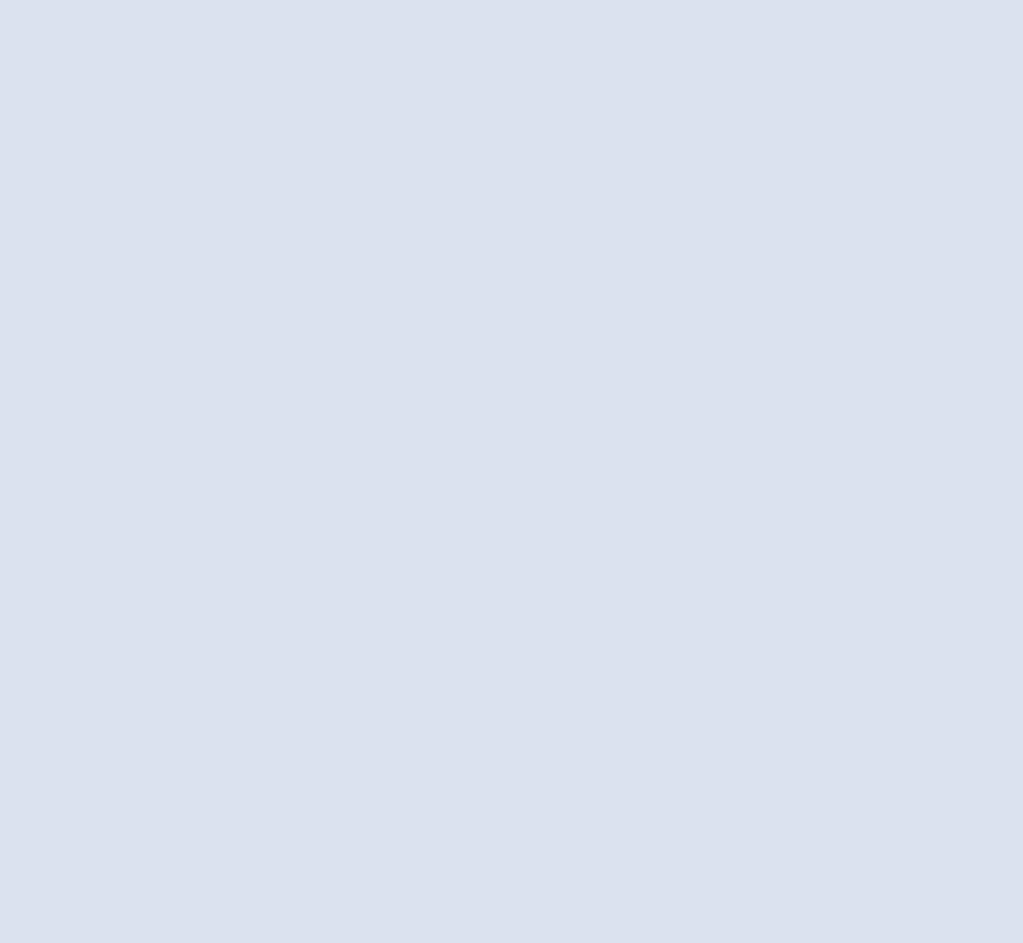
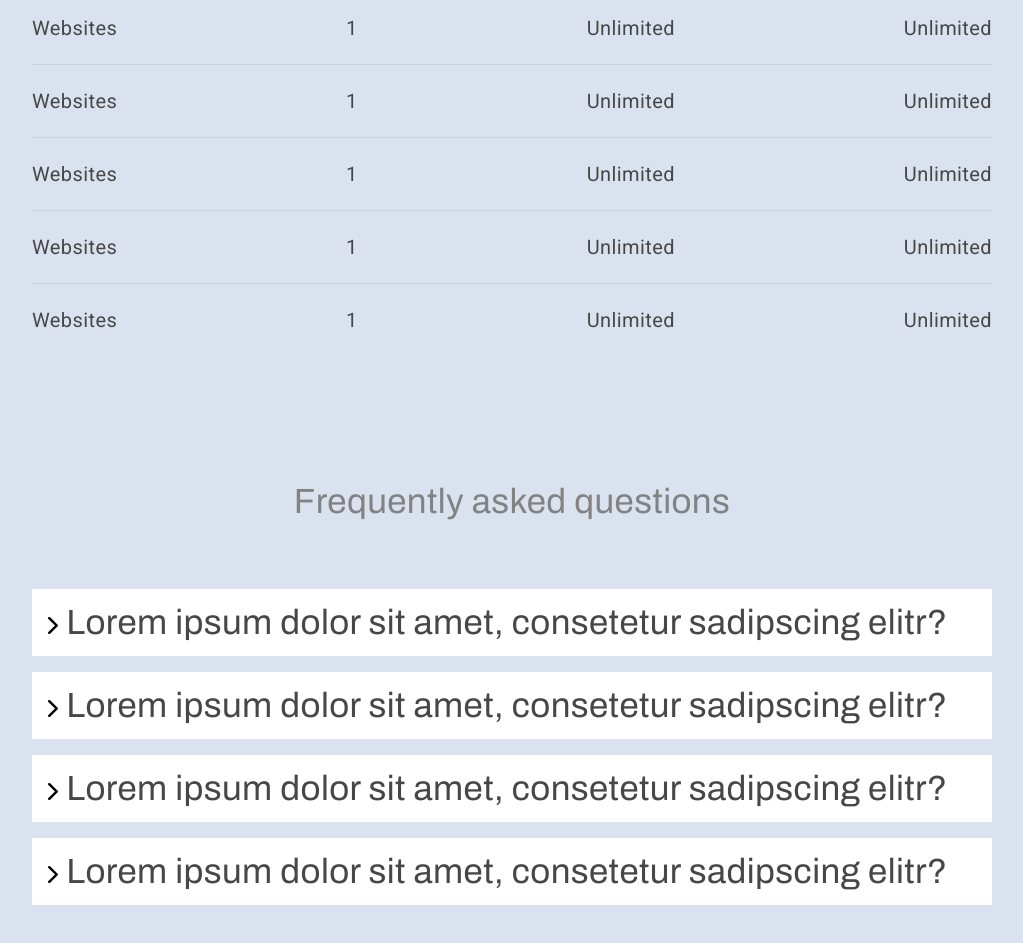
Before and after one commit to Schynol-dev/hosting-provider-template-demo, a React (Create React App) app: page / in a window 1280 px wide. Shown: the part 2140-3083 px from the top of the page, without its empty margins (128-1151 px from the left). Before the commit the page ends 1843 px from the top, so only its background shows below. Built offline with nearby package versions, Linux system fonts and the light colour scheme.

Commit message:
Collapse, adding component

```diff
--- a/src/assets/css/main.css
+++ b/src/assets/css/main.css
@@ -317,6 +317,24 @@ p, ul, ol, dl, table {
           justify-content: space-between;
 }
 
+.flex-container.border-top {
+  border-top: 1px solid rgba(97, 161, 161, 0.2);
+}
+
+.flex-container .flex-item.center {
+  -webkit-align-self: center;
+  -ms-align-self: center;
+  -ms-flex-item-align: center;
+      -ms-grid-row-align: center;
+      align-self: center;
+  -ms-grid-column-align: center;
+      justify-self: center;
+}
+
+.flex-container .flex-item.padding {
+  padding: 1.5em 0;
+}
+
 .menu {
   display: -moz-flex;
   display: -ms-flex;
@@ -516,4 +534,33 @@ p, ul, ol, dl, table {
   height: 2.85em;
   width: auto;
 }
+
+.content__header {
+  color: #828282;
+  margin-bottom: 2em;
+  text-align: center;
+}
+
+.content__item {
+  margin-top: 1em;
+}
+
+.collapse {
+  background-color: #fff;
+  padding: 1em 1em;
+  cursor: pointer;
+}
+
+.collapse__icon {
+  margin-right: .25em;
+}
+
+.collapse__icon.rotate {
+  -webkit-transform: rotate(90deg);
+          transform: rotate(90deg);
+}
+
+.collapse__content.hidden {
+  display: none;
+}
 /*# sourceMappingURL=main.css.map */
--- /dev/null
+++ b/src/components/Collapse.jsx
@@ -0,0 +1,17 @@
+import { useState } from 'react';
+import arrowForward from '../assets/icons/arrow-forward.svg';
+
+function Collapse(props) {
+    const [isOpen, setIsOpen] = useState(false);
+
+    return (
+        <div className="collapse" onClick={()=> setIsOpen(!isOpen)}>
+            <h4><img className={`collapse__icon ${isOpen ? 'rotate' : ''}`} src={arrowForward} alt="arrow" />{props.title}</h4>
+            <div className={`collapse__content ${isOpen ? '' : 'hidden'}`}>
+                {props.children}
+            </div>
+        </div>
+    );
+}
+
+export default Collapse;
--- a/src/components/Hosting.jsx
+++ b/src/components/Hosting.jsx
@@ -4,6 +4,7 @@ import modems from '../assets/images/modems.svg';
 import phone from '../assets/icons/phone.svg';
 import Navigation from './Navigation';
 import Card from './Card';
+import Collapse from './Collapse';
 
 function Hosting() {
 
@@ -103,6 +104,78 @@ function Hosting() {
                 </div>
             </div>
         </div>
+
+        <section id="compare" className="wrapper padding">
+            <div className="container">
+                <div className="content">
+                    <h3 className="content__header">Compare our plans</h3>
+                    <div className="flex-container space-between">
+                        <div className="flex-item center padding"></div>
+                        <div className="flex-item center padding"><h3>Basic</h3></div>
+                        <div className="flex-item center padding"><h3>Deluxe</h3></div>
+                        <div className="flex-item center padding"><h3>Ultimate</h3></div>
+                    </div>
+                    <div className="flex-container space-between border-top">
+                        <div className="flex-item center padding"><p>Websites</p></div>
+                        <div className="flex-item center padding"><p>1</p></div>
+                        <div className="flex-item center padding"><p>Unlimited</p></div>
+                        <div className="flex-item center padding"><p>Unlimited</p></div>
+                    </div>
+                    <div className="flex-container space-between border-top">
+                        <div className="flex-item center padding"><p>Websites</p></div>
+                        <div className="flex-item center padding"><p>1</p></div>
+                        <div className="flex-item center padding"><p>Unlimited</p></div>
+                        <div className="flex-item center padding"><p>Unlimited</p></div>
+                    </div>
+                    <div className="flex-container space-between border-top">
+                        <div className="flex-item center padding"><p>Websites</p></div>
+                        <div className="flex-item center padding"><p>1</p></div>
+                        <div className="flex-item center padding"><p>Unlimited</p></div>
+                        <div className="flex-item center padding"><p>Unlimited</p></div>
+                    </div>
+                    <div className="flex-container space-between border-top">
+                        <div className="flex-item center padding"><p>Websites</p></div>
+                        <div className="flex-item center padding"><p>1</p></div>
+                        <div className="flex-item center padding"><p>Unlimited</p></div>
+                        <div className="flex-item center padding"><p>Unlimited</p></div>
+                    </div>
+                    <div className="flex-container space-between border-top">
+                        <div className="flex-item center padding"><p>Websites</p></div>
+                        <div className="flex-item center padding"><p>1</p></div>
+                        <div className="flex-item center padding"><p>Unlimited</p></div>
+                        <div className="flex-item center padding"><p>Unlimited</p></div>
+                    </div>
+                </div>
+            </div>
+        </section>
+
+        <section id="faq" className="wrapper padding">
+            <div className="container">
+                <div className="content">
+                    <h4 className="content__header">Frequently asked questions</h4>
+                    <div className="content__item">
+                        <Collapse title='Lorem ipsum dolor sit amet, consetetur sadipscing elitr?'>
+                            <p>Testing content</p>
+                        </Collapse>
+                    </div>
+                    <div className="content__item">
+                        <Collapse title='Lorem ipsum dolor sit amet, consetetur sadipscing elitr?'>
+                            <p>Testing content</p>
+                        </Collapse>
+                    </div>
+                    <div className="content__item">
+                        <Collapse title='Lorem ipsum dolor sit amet, consetetur sadipscing elitr?'>
+                            <p>Testing content</p>
+                        </Collapse>
+                    </div>
+                    <div className="content__item">
+                        <Collapse title='Lorem ipsum dolor sit amet, consetetur sadipscing elitr?'>
+                            <p>Testing content</p>
+                        </Collapse>
+                    </div>
+                </div>
+            </div>
+        </section>
         </>
     );
 }
--- /dev/null
+++ b/src/scss/components/_collapse.scss
@@ -0,0 +1,23 @@
+.collapse {
+    background-color: #fff;
+    padding: 1em 1em;
+    cursor: pointer;
+
+    &__icon {
+        margin-right: .25em;
+    }
+
+    &__icon {
+
+        &.rotate {
+            transform: rotate(90deg);
+        }
+    }
+
+    &__content {
+
+        &.hidden {
+            display: none;
+        }
+    }
+}
--- /dev/null
+++ b/src/scss/components/_content.scss
@@ -0,0 +1,12 @@
+.content {
+
+    &__header {
+        color: #828282;
+        margin-bottom: 2em;
+        text-align: center;
+    }
+
+    &__item {
+        margin-top: 1em;
+    }
+}
--- a/src/scss/layout/_flex-container.scss
+++ b/src/scss/layout/_flex-container.scss
@@ -4,4 +4,19 @@
     &.space-between {
         @include vendor('justify-content', 'space-between');
     }
+
+    &.border-top {
+        border-top: 1px solid rgba(97, 161, 161, 0.2);
+    }
+
+    .flex-item {
+        &.center {
+            @include vendor('align-self', 'center');
+            @include vendor('justify-self', 'center');
+        }
+
+        &.padding {
+            padding: 1.5em 0;
+        }
+    }
 }
--- a/src/scss/main.scss
+++ b/src/scss/main.scss
@@ -31,3 +31,5 @@
 @import 'components/button';
 @import 'components/card';
 @import 'components/banner';
+@import 'components/content';
+@import 'components/collapse';
```
Also changed, not shown: src/assets/icons/arrow-forward.svg (added), 1 other file (tests, documents, lock files or other folders).
